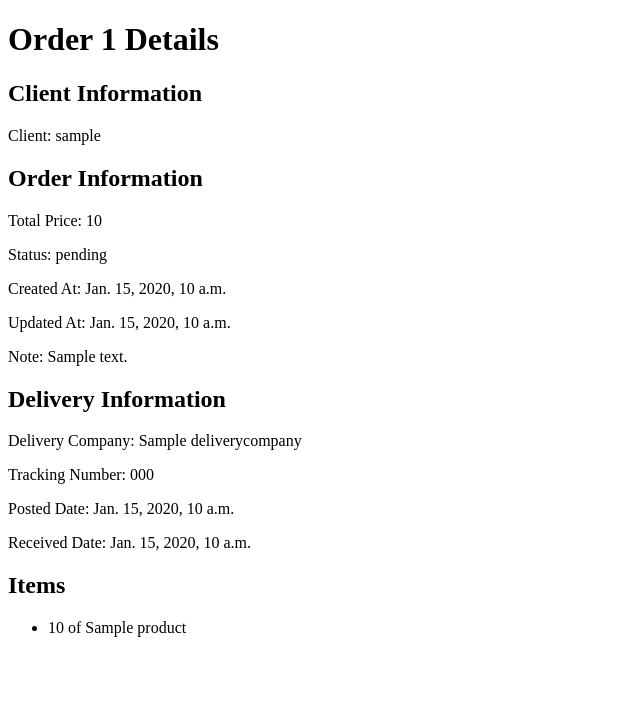
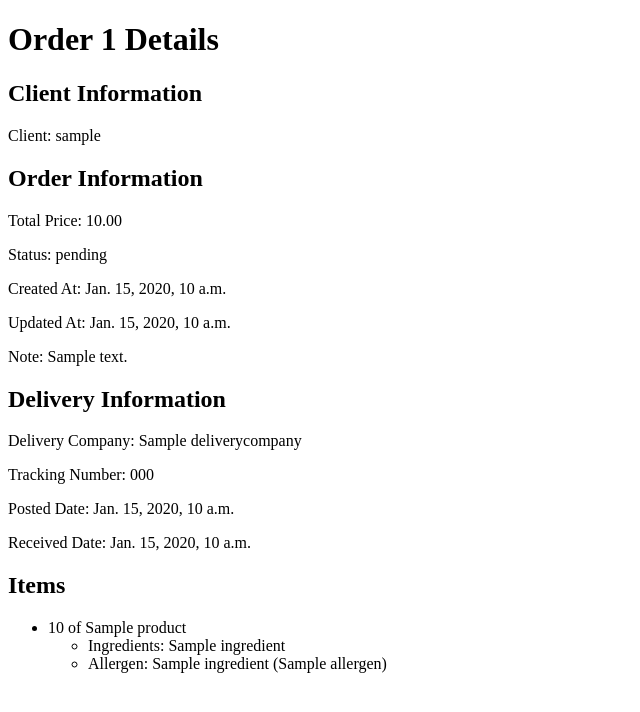
Before and after one commit to AnFloGue/FiveQuarters, a Django app: template templates/frontshop/order_detail.html in a window 1280 px wide. Shown: the top 712 px of the page, without its empty margins (0-640 px from the left). Run offline with Django 5.2, Linux system fonts and the light colour scheme; tables that the repository leaves empty hold one stand-in row (values such as "Sample post"); the template is opened without the code that fills it: values that come from a table or form of the project are taken from there, most other values are stand-ins (such as "Sample title", 1, 10 or a date in 2020).

Commit message:
Refactor total price calculation and enhance order details
Refactor the calculation of total order price to retrieve item prices correctly. Update template to display the total price from the object and include detailed item information, such as ingredients and potential allergens.

```diff
--- a/frontshop/services.py
+++ b/frontshop/services.py
@@ -8,10 +8,10 @@ def calculate_order_total(order_id):
     """
     Calculate the total price for a given order.
     """
-    order = Order.objects.get(id=order_id) # we query the database for a particular order
+    order = Order.objects.get(id=order_id)
     total = 0
-    for item in order.orderitem_set.all():
-        total += item.price * item.quantity
+    for item in order.items.all():
+        total += item.product.price * item.quantity
     return total
 
 def create_order(customer, items):
--- a/templates/frontshop/order_detail.html
+++ b/templates/frontshop/order_detail.html
@@ -11,7 +11,7 @@
     <p>Client: {{ order.user.username }}</p>
 
     <h2>Order Information</h2>
-    <p>Total Price: {{ total }}</p>
+    <p>Total Price: {{ order.total_price }}</p>
     <p>Status: {{ order.status }}</p>
     <p>Created At: {{ order.created_at }}</p>
     <p>Updated At: {{ order.updated_at }}</p>
@@ -26,7 +26,19 @@
     <h2>Items</h2>
     <ul>
         {% for item in order.items.all %}
-            <li>{{ item.quantity }} of {{ item.product.name }}</li>
+            <li>
+                {{ item.quantity }} of {{ item.product.name }}
+                {% if item.product.ingredients %}
+                    <ul>
+                        <li>Ingredients: {{ item.product.ingredients|join:", " }}</li>
+                        {% for recipe in item.product.recipes.all %}
+                            {% if recipe.ingredient.potential_allergens %}
+                                <li>Allergen: {{ recipe.ingredient.name }} ({{ recipe.ingredient.potential_allergens.name }})</li>
+                            {% endif %}
+                        {% endfor %}
+                    </ul>
+                {% endif %}
+            </li>
         {% endfor %}
     </ul>
 </body>
```
